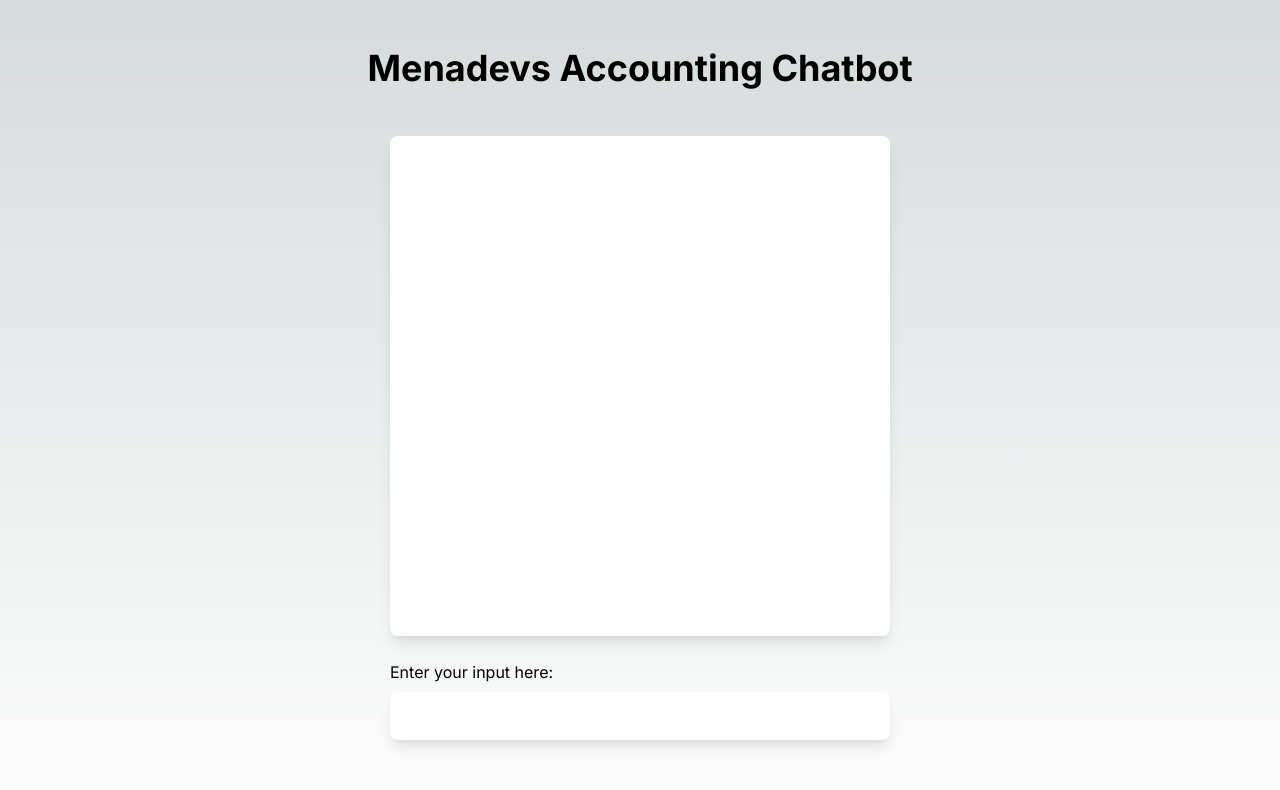
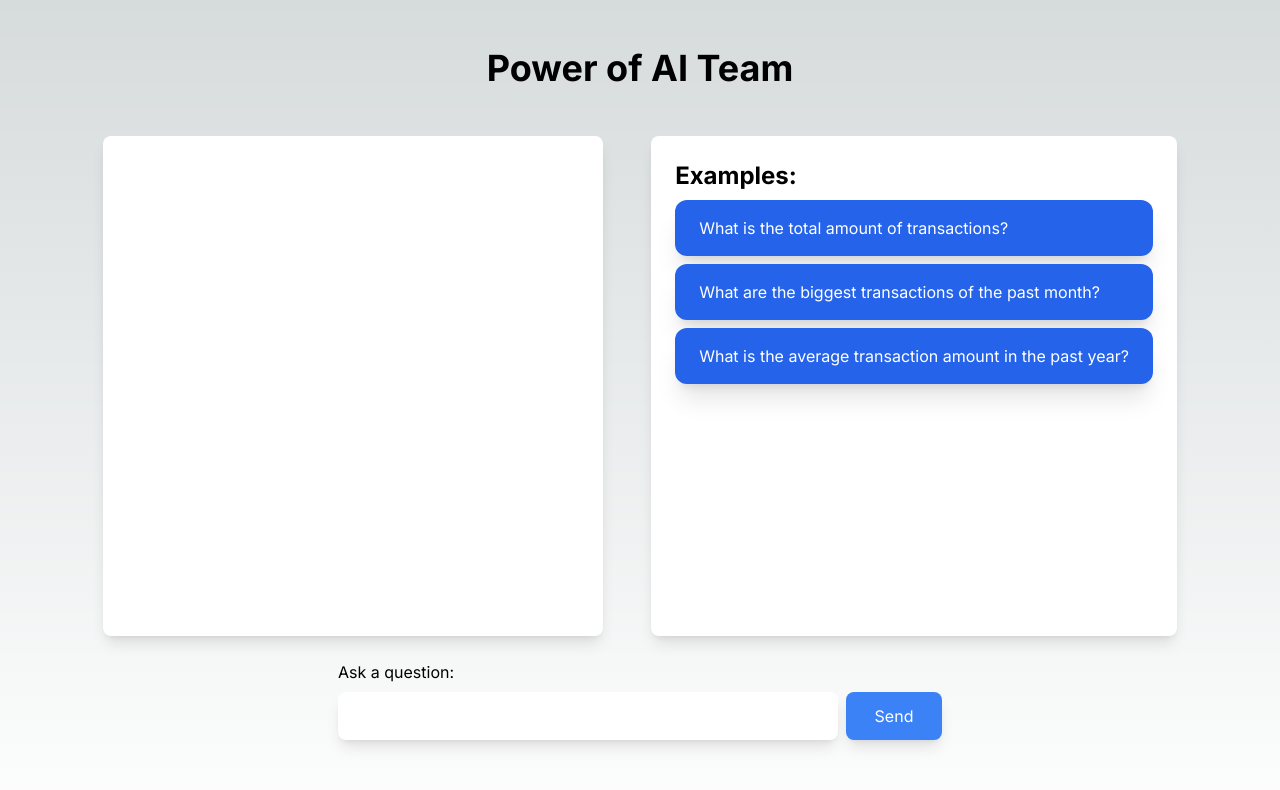
Before and after one commit to AhmadUrabi/menadevs-accounting-chatbot, a Next.js app: page / in a window 1280 px wide. Shown: the top 790 px of the page. Built offline with nearby package versions, Linux system fonts and the light colour scheme.

Commit message:
Added Examples Section + Some Style Edits

```diff
--- a/package.json
+++ b/package.json
@@ -10,6 +10,7 @@
   },
   "dependencies": {
     "axios": "^1.6.8",
+    "framer-motion": "^11.1.7",
     "next": "14.2.3",
     "react": "^18",
     "react-dom": "^18"
--- a/src/pages/index.tsx
+++ b/src/pages/index.tsx
@@ -3,7 +3,29 @@
 import { Message } from "../models/message";
 const inter = Inter({ subsets: ["latin"] });
 
+import {motion} from "framer-motion";
+
 export default function Home() {
+
+  const examples = [
+    "What is the total amount of transactions?",
+    "What are the biggest transactions of the past month?",
+    "What is the average transaction amount in the past year?",
+  ]
+
+  const handleExampleClick = (e: any) => {
+    e.preventDefault();
+    const data = e.target.textContent;
+    let el = document.getElementById("text_input") as HTMLInputElement;
+    if (el) {
+      el.value = data;
+    }
+    let submitButton = document.querySelector("button[type='submit']") as HTMLButtonElement;
+    if (submitButton) {
+      submitButton.click();
+    }
+  }
+
   let [messages, setMessages] = useState<Message[]>([]);
   function handleSubmit(e: React.FormEvent<HTMLFormElement>) {
     e.preventDefault();
@@ -14,9 +36,11 @@
     // Clear text field
     e.currentTarget["text_input"].value = "";
 
-
+    console.log(data)
     // Add User message to the chat
     setMessages([...messages, { sender: "User", message: data }]);
+    setMessages([...messages, { sender: "User", message: data }]);
+    setMessages([...messages, { sender: "User", message: data as string }]);
 
     // Add temporary message to the chat
     setMessages([...messages, { sender: "Bot", message: "Thinking..." }]);
@@ -46,19 +70,40 @@
     >
       <div>
         <h1 className="text-4xl font-bold text-center mx-auto my-12">
-          Menadevs Accounting Chatbot
+          Power of AI Team
         </h1>
-        <div className="mx-auto w-[500px] h-[500px] bg-white rounded-lg shadow-lg p-6 overflow-scroll">
+        <div className="flex flex-row gap-12 w-fit mx-auto">
+        <motion.div
+          initial={{ opacity: 0, y: 16 }}
+          whileInView={{ opacity: 1, y: 0}}
+          transition={{ duration: 0.5 }}
+          viewport={{ once: true }}
+          className="w-[500px] h-[500px] bg-white rounded-lg shadow-lg p-6 overflow-scroll">
           {messages.map((message, index) => (
               <div key={index} className="text-left">
                {message.sender}: {message.message}
               </div>
             ))}
+        </motion.div>
+        <motion.div
+          initial={{ opacity: 0, y: 16 }}
+          whileInView={{ opacity: 1, y: 0}}
+          transition={{ duration: 0.5 }}
+          viewport={{ once: true }}
+          className="min-w-[200px] h-[500px] bg-white rounded-lg shadow-lg p-6 overflow-scroll">
+          <h1 className="text-2xl font-bold mb-2">Examples:</h1>
+          <ul>
+            {examples.map((example, index) => (
+              <li key={index} onClick={handleExampleClick} className="text-left bg-blue-600 hover:bg-blue-500 hover:-translate-y-[2px] hover:cursor-pointer transition-all ease-in-out text-white rounded-xl shadow-xl py-4 px-6 my-2">{example}</li>
+            ))}
+          </ul>
+        </motion.div>
         </div>
-        <form onSubmit={handleSubmit} className="w-fit mx-auto">
-          <label htmlFor="text_input" className="block text-left mt-6">Enter your input here:</label>
-          <input id="text_input" className="w-[500px] bg-white rounded-lg shadow-lg mt-2 mx-auto h-12 p-2">
-          </input>
+        <form id="chat_form" onSubmit={handleSubmit} className="w-fit mx-auto">
+          <label htmlFor="text_input" className="block text-left mt-6">Ask a question:</label>
+          <input id="text_input" className="w-[500px] bg-white rounded-lg shadow-lg mt-2 mx-auto h-12 p-2"/>
+            <button type="submit" className="bg-blue-500 text-white rounded-lg shadow-lg h-12 w-24 ml-2">Send</button>
+
         </form>
       </div>
     </main>
```
Also changed, not shown: 1 other file (tests, documents, lock files or other folders).
